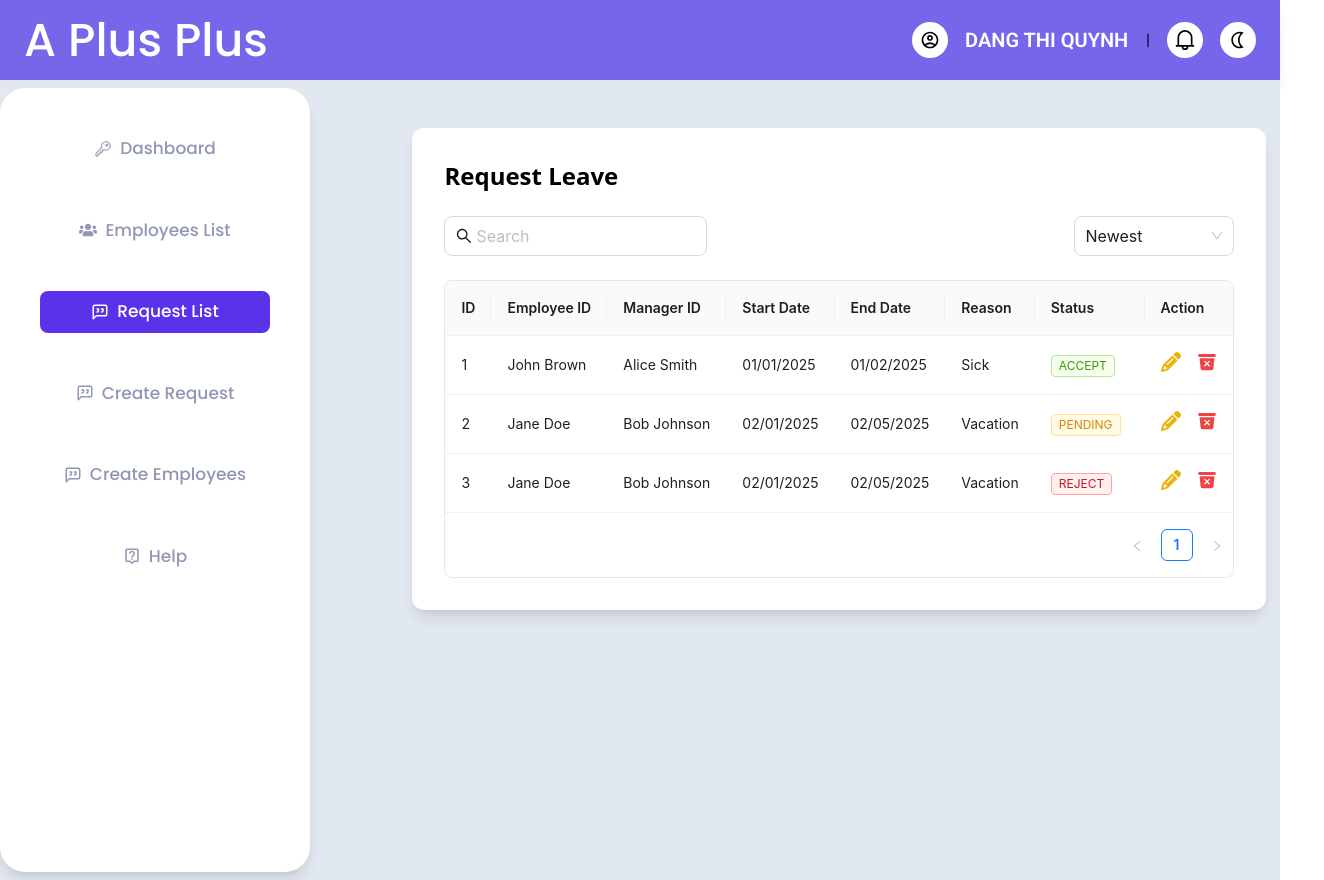
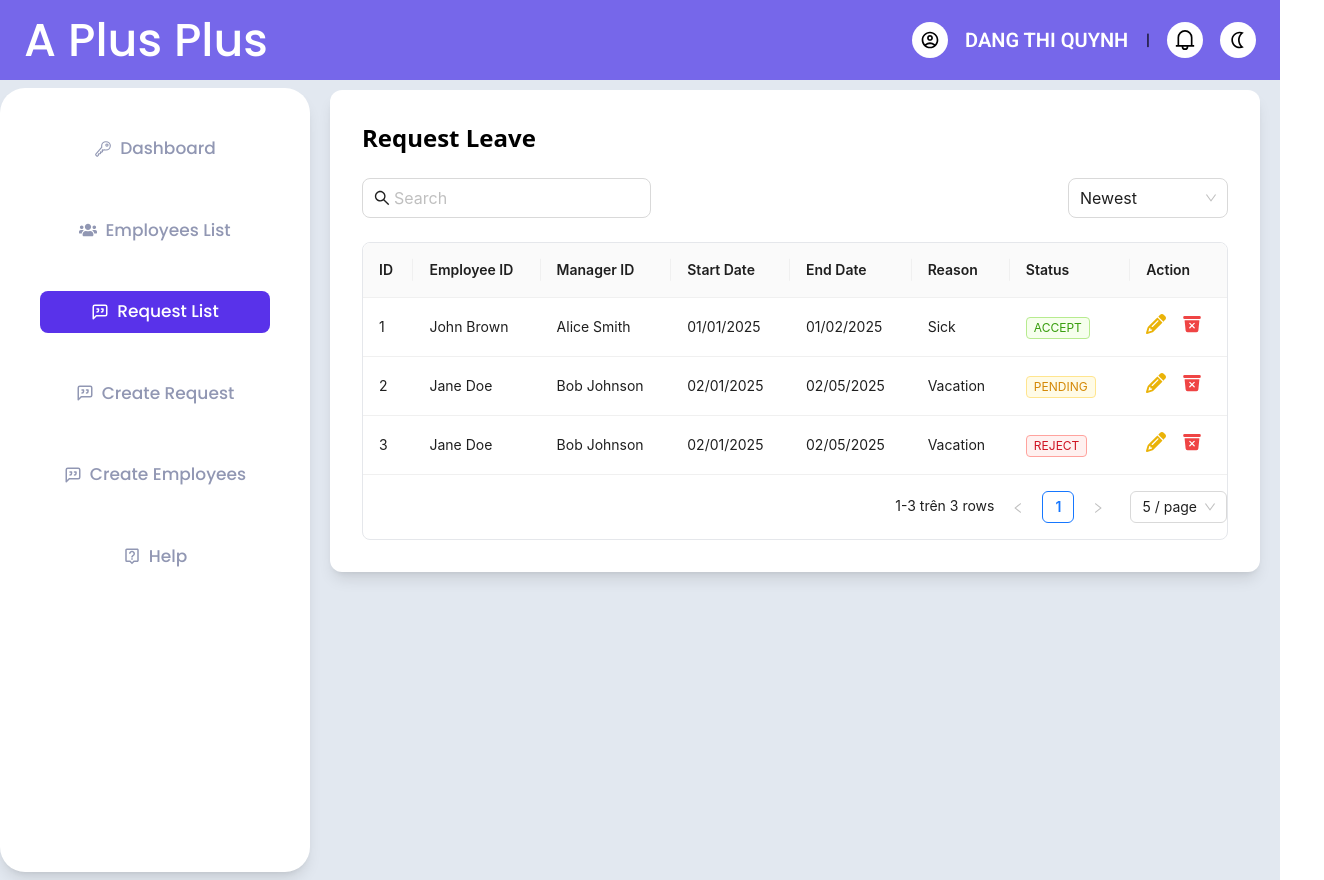
Before and after one commit to lucidjug/Leave_day_management, a React (Vite) app: page /request-leave in a window 1280 px wide. Shown: the whole page, 1324 px wide, since content can reach past the window. Built offline with nearby package versions, Linux system fonts and the light colour scheme.

Commit message:
update view

```diff
--- a/src/components/Header/Header.jsx
+++ b/src/components/Header/Header.jsx
@@ -72,9 +72,9 @@ const Header = () => {
     <>
       <div className="h-[80px] px-[24px] bg-[#7667EA] flex items-center justify-between shadow-lg">
         {/* Logo  */}
-        <div className="text-[46px] w-[246px] text-white font-poppins font-medium">
+        <Link href to={"/"} className="text-[46px] w-[246px] text-white font-poppins font-medium">
           A Plus Plus
-        </div>
+        </Link>
 
         {/* Name employees */}
         <div className="flex items-center justify-center font-roboto space-x-[17px]">
--- a/src/components/layout/SidebarLayout.jsx
+++ b/src/components/layout/SidebarLayout.jsx
@@ -12,7 +12,7 @@ const Layout = ({ children }) => {
         {/* Main Content Area */}
         <div className="flex-1 flex flex-col">
           {/* Dynamic Content */}
-          <div className="mt-[48px] mx-[44px] w-full flex justify-center">
+          <div className="mt-[10px] mx-[20px] flex justify-center">
             {children}
           </div>
         </div>
--- a/src/pages/CreateLeaveRequest/CreateLeaveRequest.jsx
+++ b/src/pages/CreateLeaveRequest/CreateLeaveRequest.jsx
@@ -1,3 +1,4 @@
+
 const CreateLeaveRequest = () => {
   return (
     <div className="flex justify-center">
--- a/src/pages/EmployeesList/EmployeesList.jsx
+++ b/src/pages/EmployeesList/EmployeesList.jsx
@@ -12,18 +12,24 @@ const EmployeesList = () => {
   const [form] = Form.useForm();
   const [selectedUser, setSelectedUser] = useState(null);
 
+  const [current, setCurrent] = useState(1)
+  const [pageSize, setPageSize] = useState(5)
+  const [total, setTotal] = useState(0)
+
   const fetchData = async () => {
     try {
       const res = await fetchAll();
+      console.log("Check", res)
       setEmployeeList(res.data.userDTOList);
     } catch (error) {
       console.error("Fetch failed:", error);
     }
+
   };
 
   useEffect(() => {
     fetchData();
-  }, []);
+  }, [[current, pageSize]]);
 
   // Mở modal update, fill sẵn form
   const handleUpdateRequest = async (id) => {
@@ -49,7 +55,7 @@ const EmployeesList = () => {
       await updateUser(selectedUser.id, values.name, values.email, values.password);
       message.success("Update successfully");
       setIsModalOpen(false);
-      fetchData(); // reload lại danh sách
+      fetchData();
     } catch (error) {
       message.error("Update failed");
     }
@@ -85,8 +91,25 @@ const EmployeesList = () => {
     },
   ];
 
+  const onChange = (pagination, filters, sorter, extra) => {
+    // setCurrent, setPageSize
+    // nếu thay đổi trang: current
+    if (pagination && pagination.current) {
+      if (+pagination.current !== +current) {
+        setCurrent(+pagination.current) // "5" => 5
+      }
+    }
+
+    // nếu thay đổi tổng số phần tử: pageSize
+    if (pagination && pagination.pageSize) {
+      if (+pagination.pageSize !== +pageSize) {
+        setPageSize(+pagination.pageSize) // "5" => 5
+      }
+    }
+  };
+
   return (
-    <div className="bg-white rounded-xl p-8 shadow-lg">
+    <div className="bg-white rounded-xl p-8 shadow-lg w-full">
       <h1 className="text-2xl font-semibold mb-6">All Employees</h1>
       <div className="flex items-center justify-between mb-6">
         <Search_Input />
@@ -98,7 +121,15 @@ const EmployeesList = () => {
         columns={columns}
         dataSource={employeeList}
         rowKey="id"
-        pagination={{ pageSize: 20 }}
+        pagination={
+          {
+            current: current,
+            pageSize: pageSize,
+            showSizeChanger: true,
+            total: total,
+            showTotal: (total, range) => { return (<div> {range[0]}-{range[1]} trên {total} rows</div>) }
+          }}
+        onChange={onChange}
       />
 
       {/* Modal Update */}
--- a/src/pages/RequestLeave/RequestLeave.jsx
+++ b/src/pages/RequestLeave/RequestLeave.jsx
@@ -11,6 +11,10 @@ const RequestLeave = () => {
   const [isModalOpen, setIsModalOpen] = useState(false);
   const [editData, setEditData] = useState(null);
   const [idRequest, setIdRequest] = useState("");
+
+  const [current, setCurrent] = useState(1)
+  const [pageSize, setPageSize] = useState(5)
+  const [total, setTotal] = useState(0)
 
   const handleUpdateRequest = (record) => {
     setEditData(record);
@@ -84,8 +88,25 @@ const RequestLeave = () => {
     },
   ];
 
+  const onChange = (pagination, filters, sorter, extra) => {
+    // setCurrent, setPageSize
+    // nếu thay đổi trang: current
+    if (pagination && pagination.current) {
+      if (+pagination.current !== +current) {
+        setCurrent(+pagination.current) // "5" => 5
+      }
+    }
+
+    // nếu thay đổi tổng số phần tử: pageSize
+    if (pagination && pagination.pageSize) {
+      if (+pagination.pageSize !== +pageSize) {
+        setPageSize(+pagination.pageSize) // "5" => 5
+      }
+    }
+  };
+
   return (
-    <div className="bg-white rounded-xl p-8 shadow-lg">
+    <div className="bg-white rounded-xl p-8 shadow-lg w-full">
       <h1 className="text-2xl font-semibold mb-6">Request Leave</h1>
       <div className="flex items-center justify-between mb-6">
         <Search_Input />
@@ -96,6 +117,16 @@ const RequestLeave = () => {
         className="rounded-lg border"
         columns={columns}
         dataSource={RequestLeavedata}
+
+        pagination={
+          {
+            current: current,
+            pageSize: pageSize,
+            showSizeChanger: true,
+            total: total,
+            showTotal: (total, range) => { return (<div> {range[0]}-{range[1]} trên {total} rows</div>) }
+          }}
+        onChange={onChange}
       />
 
       <Modal
```
Also changed, not shown: src/components/Sidebar/Sidebar.jsx (+0 -174 lines).
